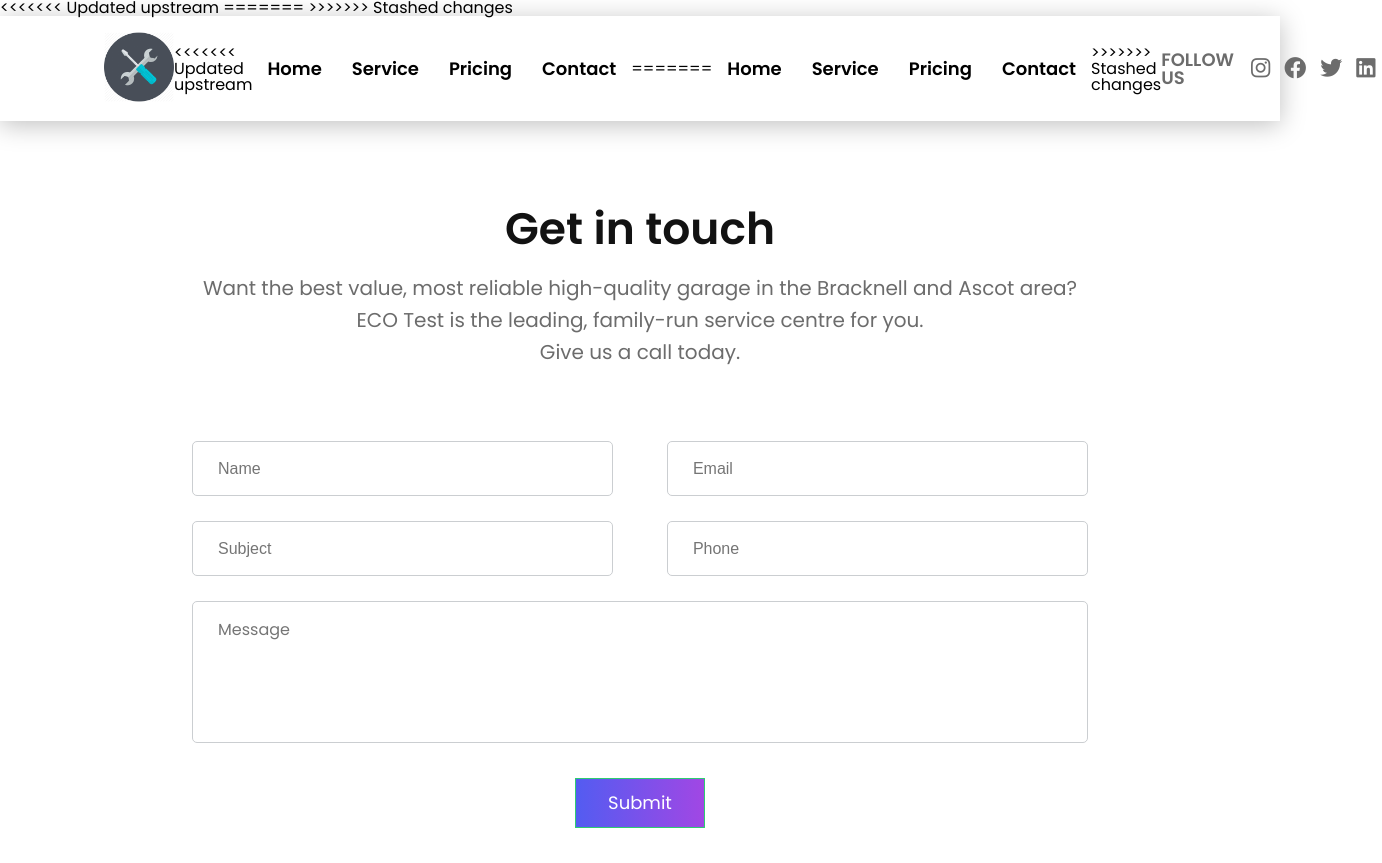
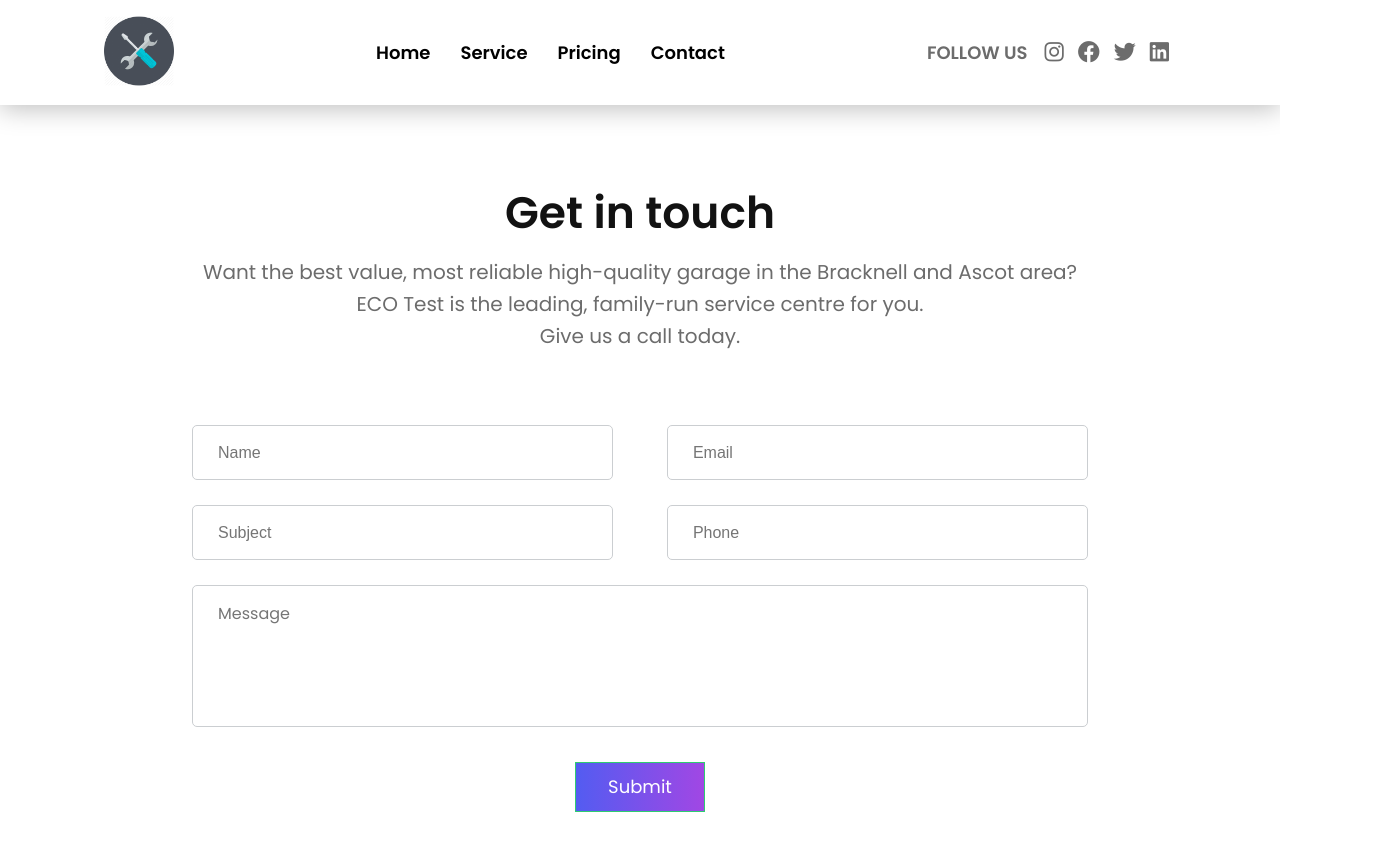
Before and after one commit to hainguyenduy01/Mechanic, a plain HTML site: page contact.html in a window 1280 px wide. Shown: the top 863 px of the page, 1382 px wide, since content can reach past the window. Drawn offline with Linux system fonts and the light colour scheme; files that its build step writes are made by us from their sources.

Commit message:
Update contact.html

```diff
--- a/contact.html
+++ b/contact.html
@@ -19,11 +19,9 @@
       referrerpolicy="no-referrer"
     />
     <link rel="stylesheet" href="./reset.css" >
-<<<<<<< Updated upstream
+
     <link rel="stylesheet" href="./cont.css" >
-=======
-    <link rel="stylesheet" href="./assets/css/cont.css" >
->>>>>>> Stashed changes
+
 
   </head>
   <body>
@@ -38,17 +36,12 @@
       </div>
       <div class="menu-bar">
         <ul class="menu-items">
-<<<<<<< Updated upstream
+
           <li><a href="./index.html">Home</a></li>
           <li><a href="./service.html">Service</a></li>
           <li><a href="./pricing.html">Pricing</a></li>
           <li><a href="./contact.html">Contact</a></li>
-=======
-          <li><a href="#">Home</a></li>
-          <li><a href="#">Service</a></li>
-          <li><a href="#">Pricing</a></li>
-          <li><a href="#">Contact</a></li>
->>>>>>> Stashed changes
+
         </ul>
       </div>
       <div class="navbar-social">
```
